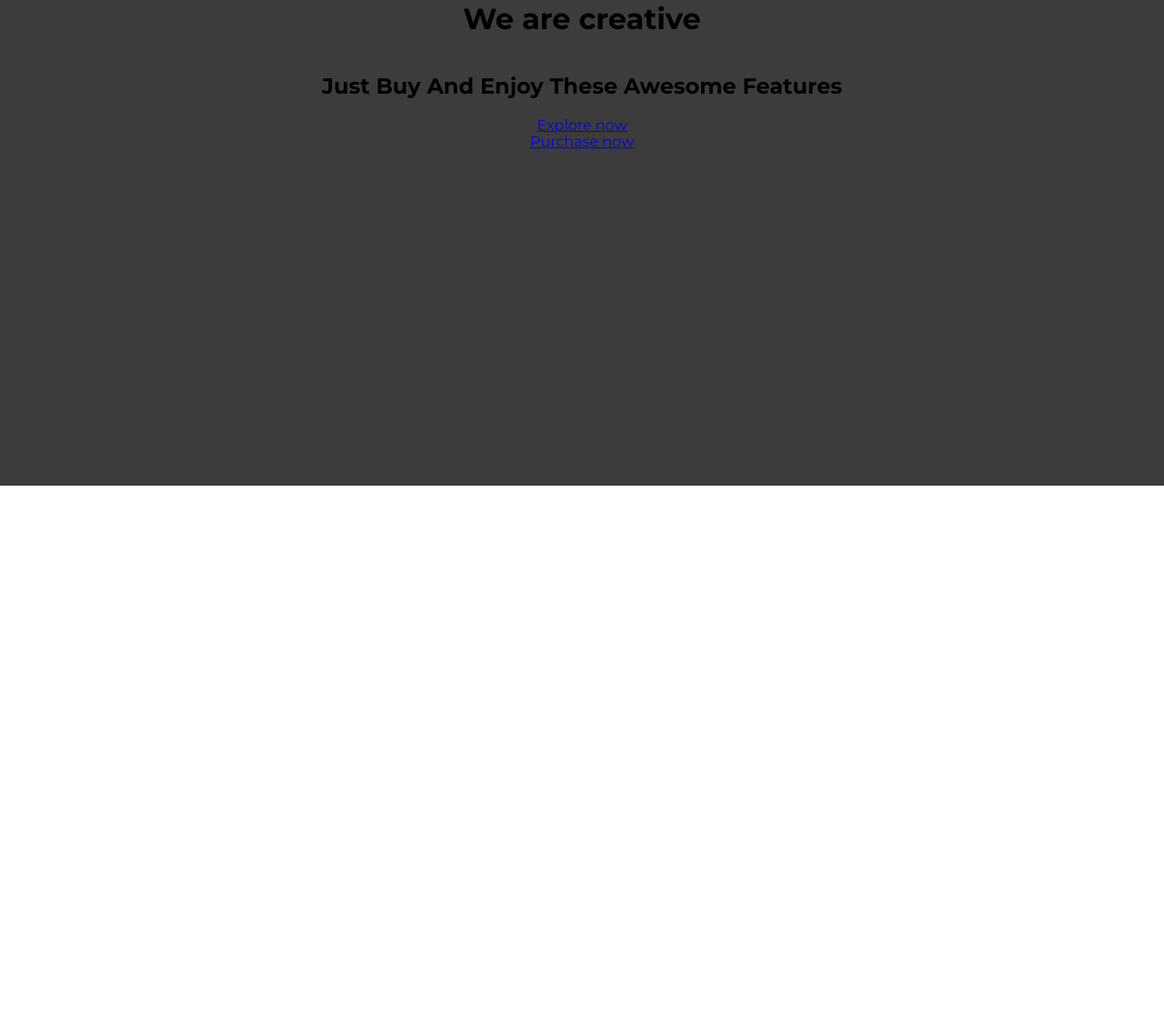
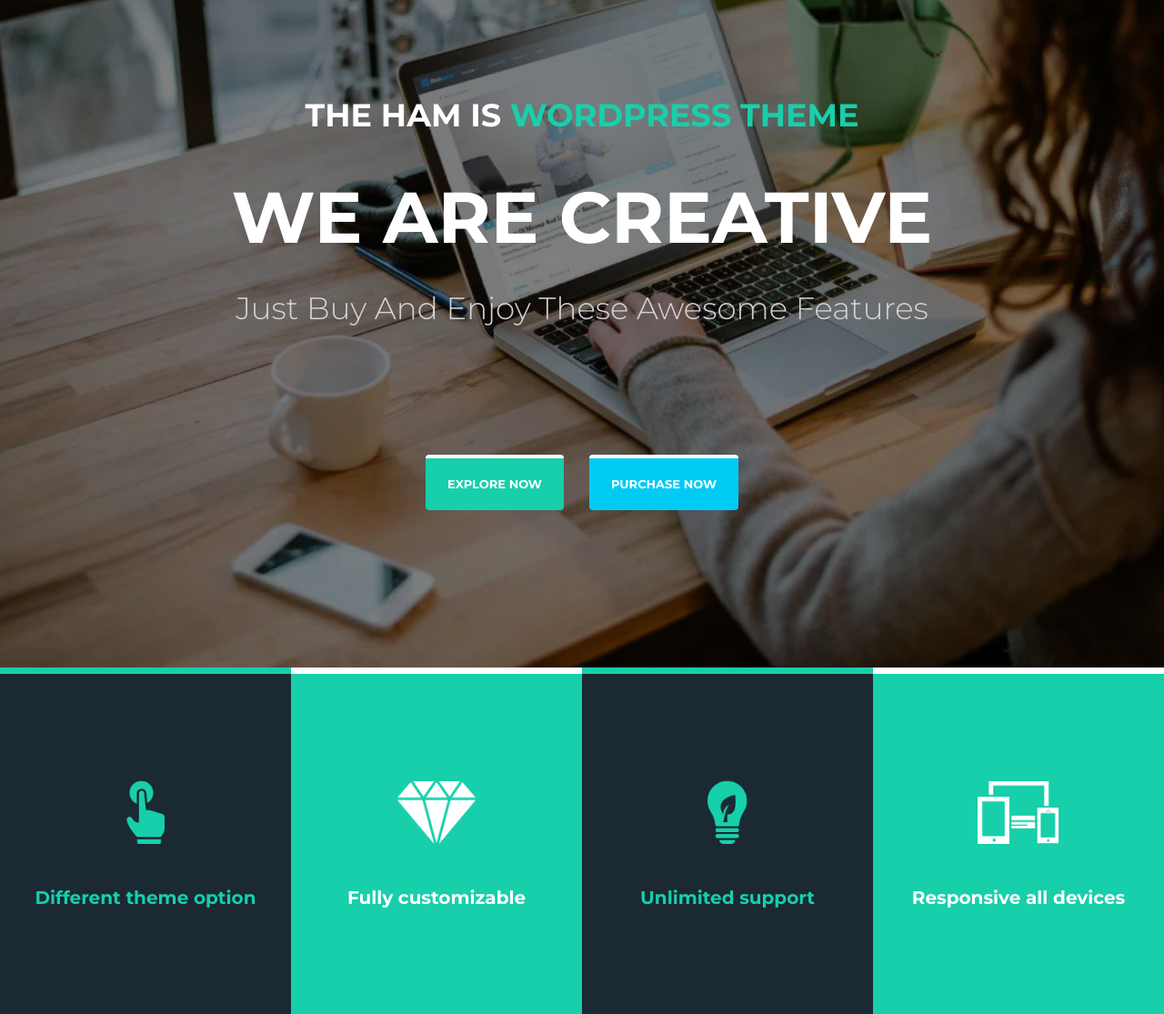
Before and after one commit to bisend/custom-template, a plain HTML site: page index.html in a window 1280 px wide. Shown: the part 186-1301 px from the top of the page at 91% size. Before the commit the page ends 800 px from the top, so only its background shows below. Drawn offline with nearby package versions, Linux system fonts and the light colour scheme.

Commit message:
global features section

```diff
--- /dev/null
+++ b/assets/css/responsive.css
@@ -0,0 +1,59 @@
+@media (max-width: 992px) {
+    .only-lg {
+        display: none;
+    }
+
+    .top-banner h2, .top-banner h1 {
+        text-align: center;
+    }
+
+    .top-banner  h1 {
+        font-size: 68px;
+    }
+
+    .top-banner {
+        height: 575px;
+    }
+
+    .main-header {
+        height: 90px;
+    }
+
+    .global-features {
+        flex-wrap: wrap;
+    }
+
+    .global-features-item {
+        width: 50%;
+    }
+}
+
+@media (max-width: 768px) {
+    .top-banner .top-banner-first-title {
+        font-size: 26px;
+    }
+
+    .top-banner  h1 {
+        font-size: 46px;
+    }
+
+    .top-banner .top-banner-last-title {
+        font-size: 25px;
+    }
+}
+
+@media (max-width: 500px) {
+    .top-banner-buttons {
+        flex-direction: column;
+        margin-top: 40px;
+    }
+
+    .top-banner-buttons .btn:first-child {
+        margin-right: 0;
+        margin-bottom: 28px;
+    }
+
+    .global-features-item {
+        width: 100%;
+    }
+}
--- a/assets/css/style.css
+++ b/assets/css/style.css
@@ -2,14 +2,71 @@ body {
     font-family: 'Montserrat', sans-serif;
 }
 
+/*COMMON START*/
 .container {
     max-width: 1170px;
     margin: 0 auto;
+    padding: 0 15px;
 }
 
+.container-fluid {
+    width: 100%;
+}
+
+.column-4 {
+    width: 25%;
+    float: left;
+}
+
+.btn {
+    display: flex;
+    box-sizing: border-box;
+    justify-content: center;
+    align-items: center;
+    border-radius: 4px;
+    color: #fff;
+    font-size: 13px;
+    font-weight: bold;
+    text-decoration: none;
+    background-color: #bbb;
+    border-top: 4px solid #fff;
+    text-transform: uppercase;
+    padding: 21px 24px;
+}
+
+.btn.btn-light-blue {
+    background-color: #17cfab;
+}
+
+.btn.btn-blue {
+    background-color: #00cbf5;
+}
+/*COMMON END*/
+
+.top-section {
+    position: relative;
+    background: url("../img/top-banner.jpg") no-repeat;
+    background-size: cover;
+    background-position: center center;
+    z-index: 1;
+}
+
+.top-section:before {
+    content: '';
+    position: absolute;
+    top: 0;
+    bottom: 0;
+    left: 0;
+    right: 0;
+    width: 100%;
+    background-color: rgba(0, 0, 0, 0.5);
+    z-index: -1;
+}
+
+/*HEADER START*/
 .main-header {
     height: 120px;
-    background-color: #44433e;
+    background-color: rgba(73, 71, 63, 0.6);
 }
 
 .main-header .container {
@@ -18,7 +75,7 @@ body {
 
 .main-header-wrapper {
     display: flex;
-    justify-content: space-around;
+    justify-content: space-between;
     align-items: center;
     height: 100%;
 }
@@ -74,10 +131,16 @@ body {
 .main-header-search-btn {
     font-size: 16px;
 }
+/*HEADER END*/
 
+/*TOP BANNER START*/
 .top-banner {
-    background-color: #3c3c3c;
-    height: 600px;
+    height: 800px;
+}
+
+.top-banner .container,
+.top-banner-wrapper {
+    height: 100%;
 }
 
 .top-banner-wrapper {
@@ -87,6 +150,80 @@ body {
     align-items: center;
 }
 
-.top-banner h2:first-child {
-    margin-top: 0;
+.top-banner h2,
+.top-banner h1 {
+    margin: 0;
+    color: #fff;
 }
+
+.top-banner-first-title {
+    text-transform: uppercase;
+    font-size: 35px;
+}
+
+.top-banner .top-banner-first-title span {
+    color: #18cfab;
+}
+
+.top-banner h1 {
+    text-transform: uppercase;
+    font-size: 79px;
+    margin-top: 46px;
+    margin-bottom: 35px;
+}
+
+.top-banner .top-banner-last-title {
+    font-size: 34px;
+    font-weight: 300;
+    color: #d4d4d4;
+}
+
+.top-banner-buttons {
+    display: flex;
+    margin-top: 141px;
+}
+
+.top-banner-buttons .btn:first-child {
+    margin-right: 28px;
+}
+/*TOP BANNER END*/
+
+/*GLOBAL FEATURES SECTION START*/
+.global-features {
+    display: flex;
+    justify-content: space-between;
+}
+
+.global-features-item {
+    display: flex;
+    flex-direction: column;
+    justify-content: center;
+    align-items: center;
+    border-top: 7px solid #fff;
+    color: #fff;
+    width: 25%;
+    min-width: 200px;
+    height: 374px;
+}
+
+.global-features-item img {
+    max-height: 70px;
+}
+
+.global-features-item p {
+    font-size: 20px;
+    font-weight: bold;
+    margin: 48px 0 0 0;
+    text-align: center;
+}
+
+.global-features-item.dark {
+    background-color: #1b2933;
+    border-top-color: #17cfab;
+    color: #17cfab;
+}
+
+.global-features-item.light {
+    background-color: #17cfab;
+}
+/*GLOBAL FEATURES SECTION END*/
--- a/index.html
+++ b/index.html
@@ -11,16 +11,18 @@
     <link href="https://fonts.googleapis.com/css?family=Montserrat:100,100i,200,200i,300,300i,400,400i,500,500i,600,600i,700,700i,800,800i,900,900i&amp;subset=cyrillic" rel="stylesheet">
     <link rel="stylesheet" href="https://cdnjs.cloudflare.com/ajax/libs/normalize/8.0.0/normalize.min.css" />
     <link rel="stylesheet" href="./assets/css/style.css">
+    <link rel="stylesheet" href="./assets/css/responsive.css">
 </head>
 <body>
     <main>
+        <section class="top-section">
             <header class="main-header">
                 <div class="container">
                     <div class="main-header-wrapper">
                         <a class="main-header-logo-link" href="javascript:void (0);">
                             <img src="./assets/img/logo.png" alt="theHam">
                         </a>
-                    <ul class="main-header-nav-menu">
+                        <ul class="main-header-nav-menu only-lg">
                             <li class="main-header-nav-item active">
                                 <a class="main-header-nav-link" href="#">Home</a>
                             </li>
@@ -57,17 +59,39 @@
                     </div>
                 </div>
             </header>
-        <section class="top-banner">
+            <div class="top-banner">
                 <div class="container">
                     <div class="top-banner-wrapper">
-                    <h2>The ham is wordpress theme</h2>
+                        <h2 class="top-banner-first-title">The ham is <span>wordpress theme</span></h2>
                         <h1>We are creative</h1>
-                    <h2>Just Buy And Enjoy These Awesome Features</h2>
-                    <a href="#">Explore now</a>
-                    <a href="#">Purchase now</a>
+                        <h2 class="top-banner-last-title">Just Buy And Enjoy These Awesome Features</h2>
+                        <div class="top-banner-buttons">
+                            <a class="btn btn-light-blue" href="#">Explore now</a>
+                            <a class="btn btn-blue" href="#">Purchase now</a>
+                        </div>
+                    </div>
                 </div>
             </div>
         </section>
+
+        <div class="global-features">
+            <div class="global-features-item dark">
+                <img src="./assets/img/hand.png" alt="">
+                <p>Different theme option</p>
+            </div>
+            <div class="global-features-item light">
+                <img src="./assets/img/diamond.png" alt="">
+                <p>Fully customizable</p>
+            </div>
+            <div class="global-features-item dark">
+                <img src="./assets/img/light.png" alt="">
+                <p>Unlimited support</p>
+            </div>
+            <div class="global-features-item light">
+                <img src="./assets/img/devices.png" alt="">
+                <p>Responsive all devices</p>
+            </div>
+        </div>
     </main>
 </body>
 </html>
```
Also changed, not shown: assets/img/top-banner.jpg (added). Lines whose indentation alone changed are shown as unchanged.
